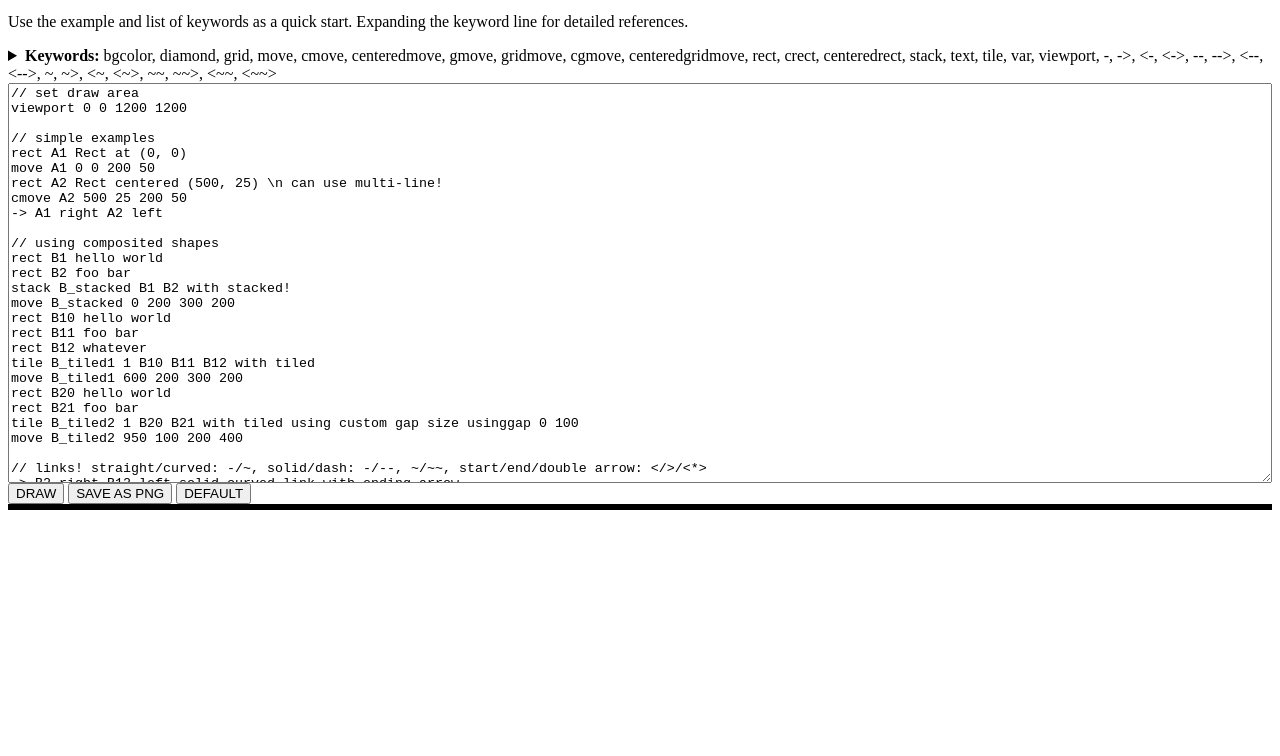
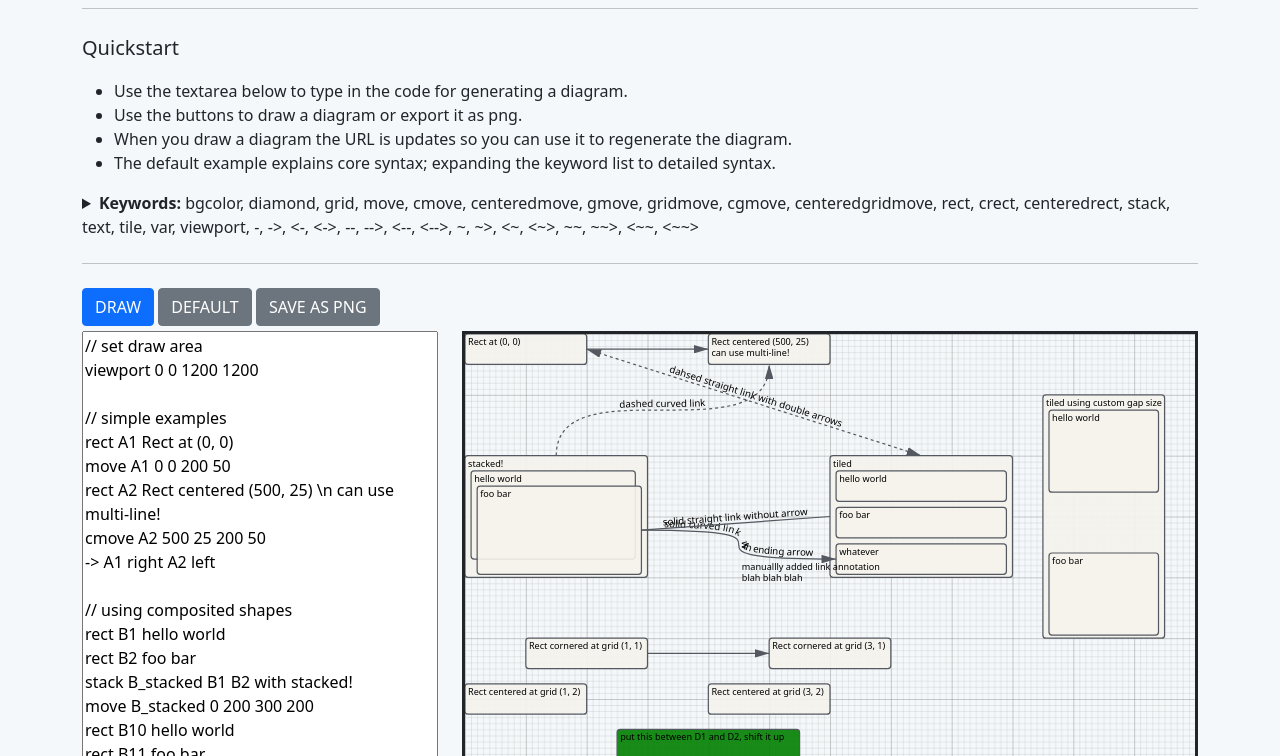
Before and after one commit to ChihChiu29/chihchiu29.github.io, a plain HTML site: page diagramlab/diagramlab.html in a window 1280 px wide. Shown: the part 121-877 px from the top of the page. Before the commit the page ends 800 px from the top, so only its background shows below. Drawn offline with nearby package versions, Linux system fonts and the light colour scheme.

Commit message:
tried to revamp on ui

```diff
--- a/diagramlab/diagramlab.html
+++ b/diagramlab/diagramlab.html
@@ -1,23 +1,24 @@
 <head>
+  <meta charset="utf-8">
+  <meta name="viewport" content="width=device-width, initial-scale=1">
+
+  <link href="https://cdn.jsdelivr.net/npm/bootstrap@5.0.2/dist/css/bootstrap.min.css" rel="stylesheet"
+    integrity="sha384-EVSTQN3/azprG1Anm3QDgpJLIm9Nao0Yz1ztcQTwFspd3yD65VohhpuuCOmLASjC" crossorigin="anonymous">
+
   <script src="/lib/math.js"></script>
   <script src="base.js"></script>
   <script src="shape.js"></script>
   <script src="link.js"></script>
   <script src="diagramlang.js"></script>
-</head>
 
-<body>
   <style>
-    text {
-      font-family: sans-serif;
+    #input {
+      height: 100%;
+      width: 100%;
     }
 
-    textarea {
-      width: 100%;
-      height: 50vh;
-    }
-
-    #canvas-save {
+    #draw-area {
+      height: 100%;
       width: 100%;
     }
 
@@ -29,20 +30,40 @@
       padding-left: 5px;
       width: 100%;
     }
+
+    .row {
+      margin-top: 5px;
+    }
+
+    body {
+      /* background-color: #e9ecef; */
+      background-color: #f5f8fa;
+    }
   </style>
-  <div class="header">
-    <h1>Welcome to the DiagramLab!</h1>
-  </div>
-  <p>
+  </style>
+  <title>DiagramLab</title>
+</head>
+
+<body>
+  <div class="container">
+    <div class="jumbotron">
+      <h1 class="display-4">Welcome to the DiagramLab!</h1>
+      <p class="lead">
         DiagramLab lets you draw relation diagrams using a simple declarative language.
       </p>
-  <p>
-    Use the textarea below to type in the code for generating a diagram, then use the buttons
-    to draw or save the diagram.
+      <hr class="my-4">
+    </div>
+  </div>
+  <div class="container">
+    <p class="lead">
+      Quickstart
     </p>
-  <p>
-    Use the example and list of keywords as a quick start. Expanding the keyword line for detailed references.
-  </p>
+    <ul>
+      <li>Use the textarea below to type in the code for generating a diagram.</li>
+      <li>Use the buttons to draw a diagram or export it as png.</li>
+      <li>When you draw a diagram the URL is updates so you can use it to regenerate the diagram.</li>
+      <li>The default example explains core syntax; expanding the keyword list to detailed syntax.</li>
+    </ul>
     <details>
       <summary>
         <b>Keywords:</b>
@@ -54,9 +75,9 @@
         moved, stacked, set background color, etc. Links are unnamed, and must connect to existing shapes.
         When shapes are moved/resized, links will adjust automatically.
       </div>
-    <h3>reference</h3>
+      <h3>Reference</h3>
       <div>
-      <ul>
+        <ul class="list-unstyled">
           <li>
             <p>Basic elements:</p>
             <ul>
@@ -167,18 +188,25 @@
           </li>
         </ul>
     </details>
+    <hr class="my-4">
+    <div>
+      <button class="btn btn-primary" onclick="draw()">DRAW</button>
+      <a class="btn btn-secondary" href="/diagramlab/diagramlab.html">DEFAULT</a>
+      <button class="btn btn-secondary" onclick="save()">SAVE AS PNG</button>
     </div>
+    <div class="row">
+      <div class="col-4">
         <textarea id="input" spellcheck="false"></textarea>
-  <button onclick="draw()">DRAW</button>
-  <button onclick="save()">SAVE AS PNG</button>
-  <a href="/diagramlab/diagramlab.html">
-    <button>DEFAULT</button>
-  </a>
+      </div>
+      <div class="col-8">
+        <div id="drawarea" style="border: solid"></div>
+      </div>
+    </div>
+  </div>
   <span id="report">
     <span id="location"></span>
     <span id="name"></span>
   </span>
-  <div id="drawarea" style="border: solid"></div>
   <div id="save-action"></div>
   <script src="diagramlab.js"></script>
 </body>
--- a/diagramlab/diagramlab.js
+++ b/diagramlab/diagramlab.js
@@ -185,6 +185,8 @@ function onload() {
 
   const interpreter = new DiagramLangInterpreter(document.querySelector('#drawarea'));
   document.querySelector('#reference').innerText = Object.keys(interpreter.handlerMap).join(', ');
+
+  draw();
 }
 
 document.addEventListener("DOMContentLoaded", onload);
```
Lines whose indentation alone changed are shown as unchanged.
